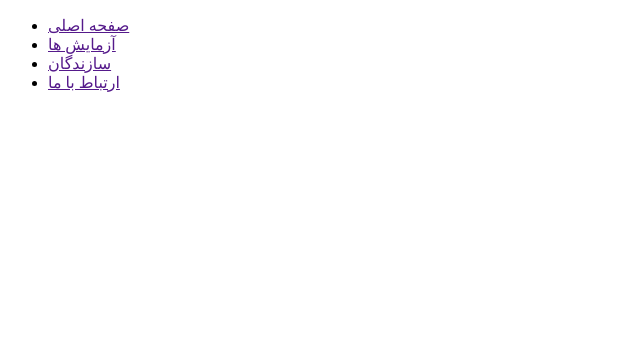
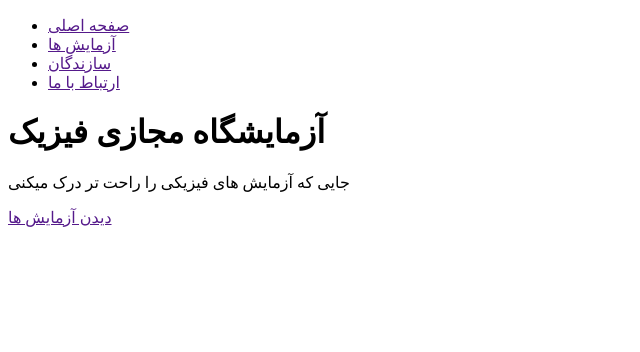
Before and after one commit to artin231/VPL, a Django app: page / in a window 1280 px wide. Shown: the top 352 px of the page, without its empty margins (0-640 px from the left). Run offline with Django 5.2, Linux system fonts and the light colour scheme.

Commit message:
changing the main html file

```diff
--- a/vpl/physics/templates/physics/index.html
+++ b/vpl/physics/templates/physics/index.html
@@ -18,7 +18,9 @@
     </header>
     <div class="main">
         <div class="text">
-
+            <h1 class="title">آزمایشگاه مجازی فیزیک</h1>
+            <p class="title2">جایی که آزمایش های فیزیکی را راحت تر درک میکنی</p>
+            <a href="" class="btn">دیدن آزمایش ها</a>
         </div>
     </div>
 
```
